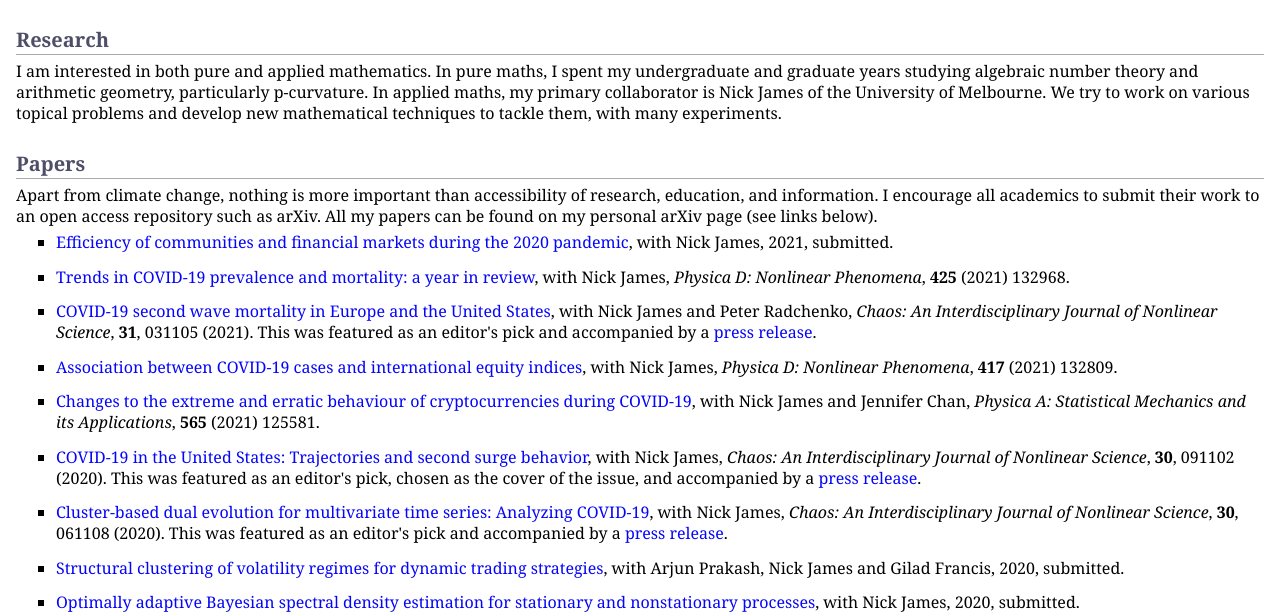
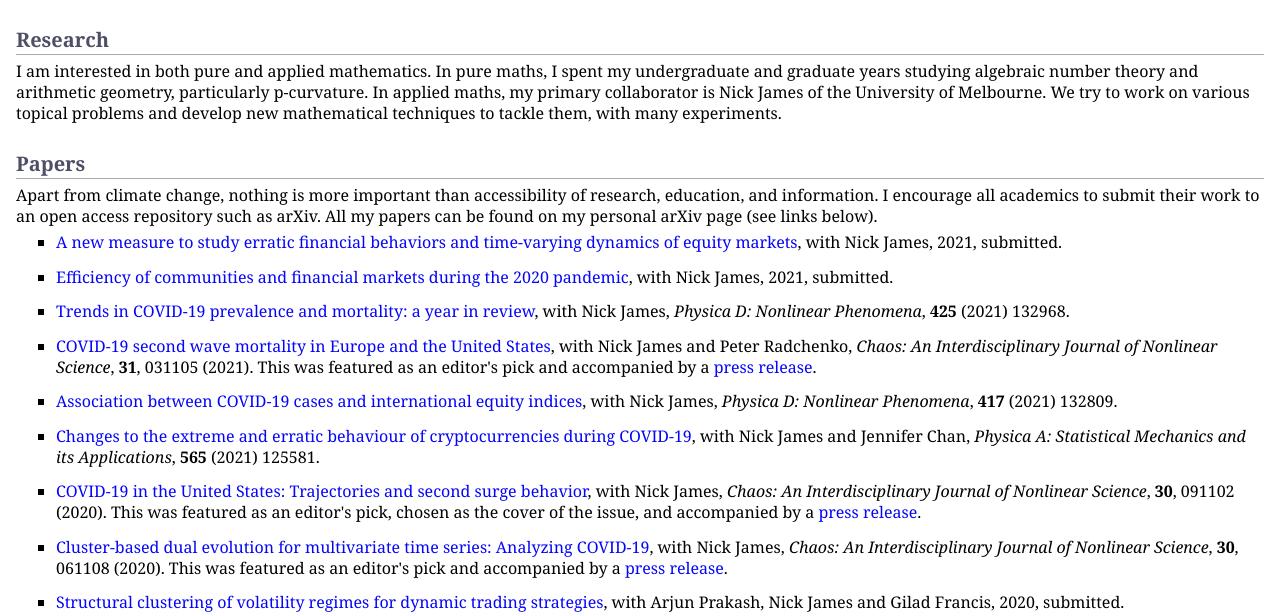
Before and after one commit to MaxMenzies/maxmenzies.com, a Jekyll site: the page index.html, which Jekyll copies as it is, in a window 1280 px wide and 900 px high, cut to the strip 284-900 px from the top of the window. Built offline with Jekyll 4.4.1, drawn with Linux system fonts in a browser that asks for light colours.

Commit message:
Update index.html

```diff
--- a/index.html
+++ b/index.html
@@ -41,6 +41,10 @@
 <p>I am interested in both pure and applied mathematics. In pure maths, I spent my undergraduate and graduate years studying algebraic number theory and arithmetic geometry, particularly p-curvature. In applied maths, my primary collaborator is Nick James of the University of Melbourne. We try to work on various topical problems and develop new mathematical techniques to tackle them, with many experiments.</p>
 <h2>Papers</h2>
 <p>Apart from climate change, nothing is more important than accessibility of research, education, and information. I encourage all academics to submit their work to an open access repository such as arXiv. All my papers can be found on my personal arXiv page (see links below). </p>
+<ul>
+<li><p><a href="https://arxiv.org/abs/2106.07377">A new measure to study erratic financial behaviors and time-varying dynamics of equity markets</a>, with Nick James, 2021, submitted.</p>
+</li>
+</ul>
 <ul>
 <li><p><a href="https://arxiv.org/abs/2104.02318">Efficiency of communities and financial markets during the 2020 pandemic</a>, with Nick James, 2021, submitted.</p>
 </li>
```
